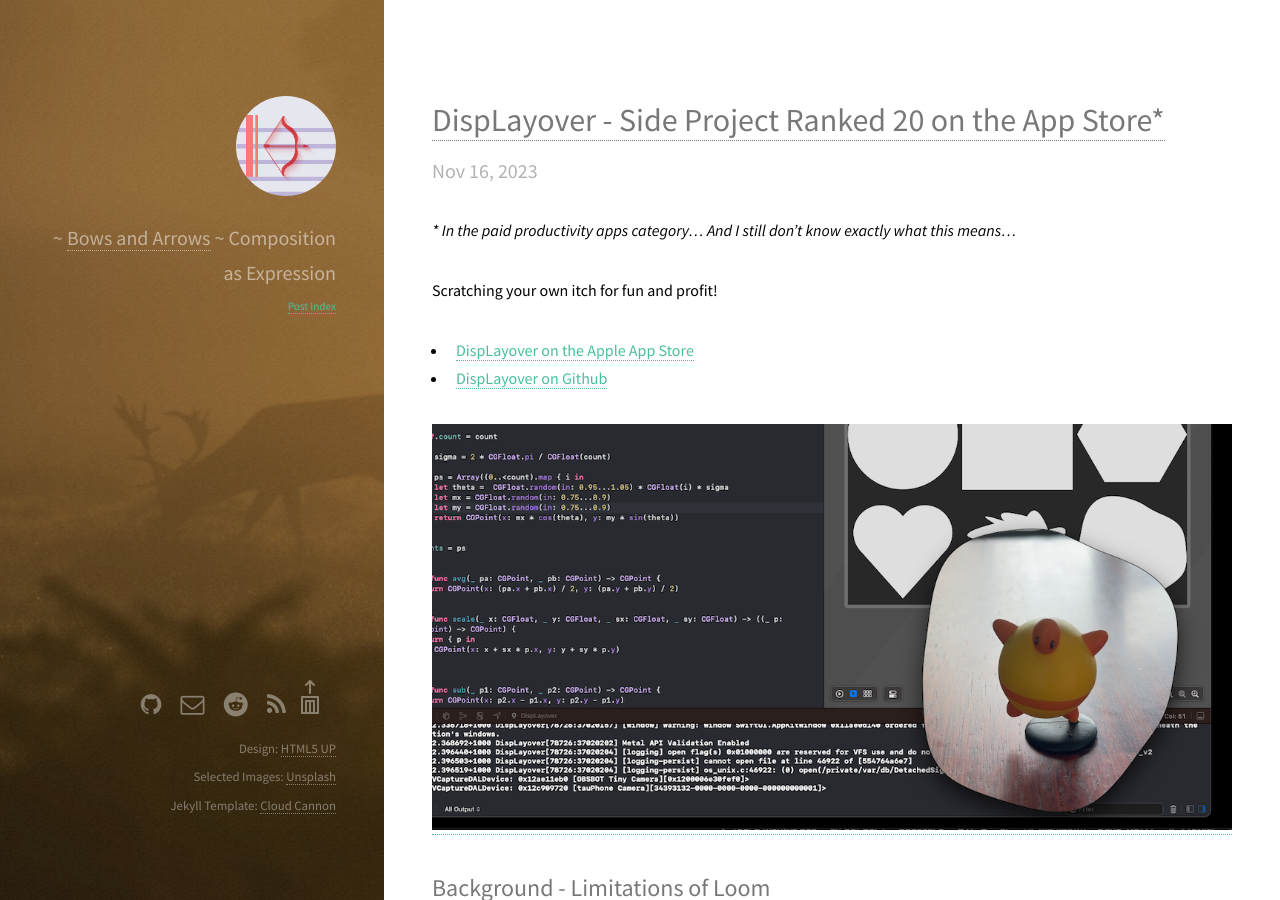
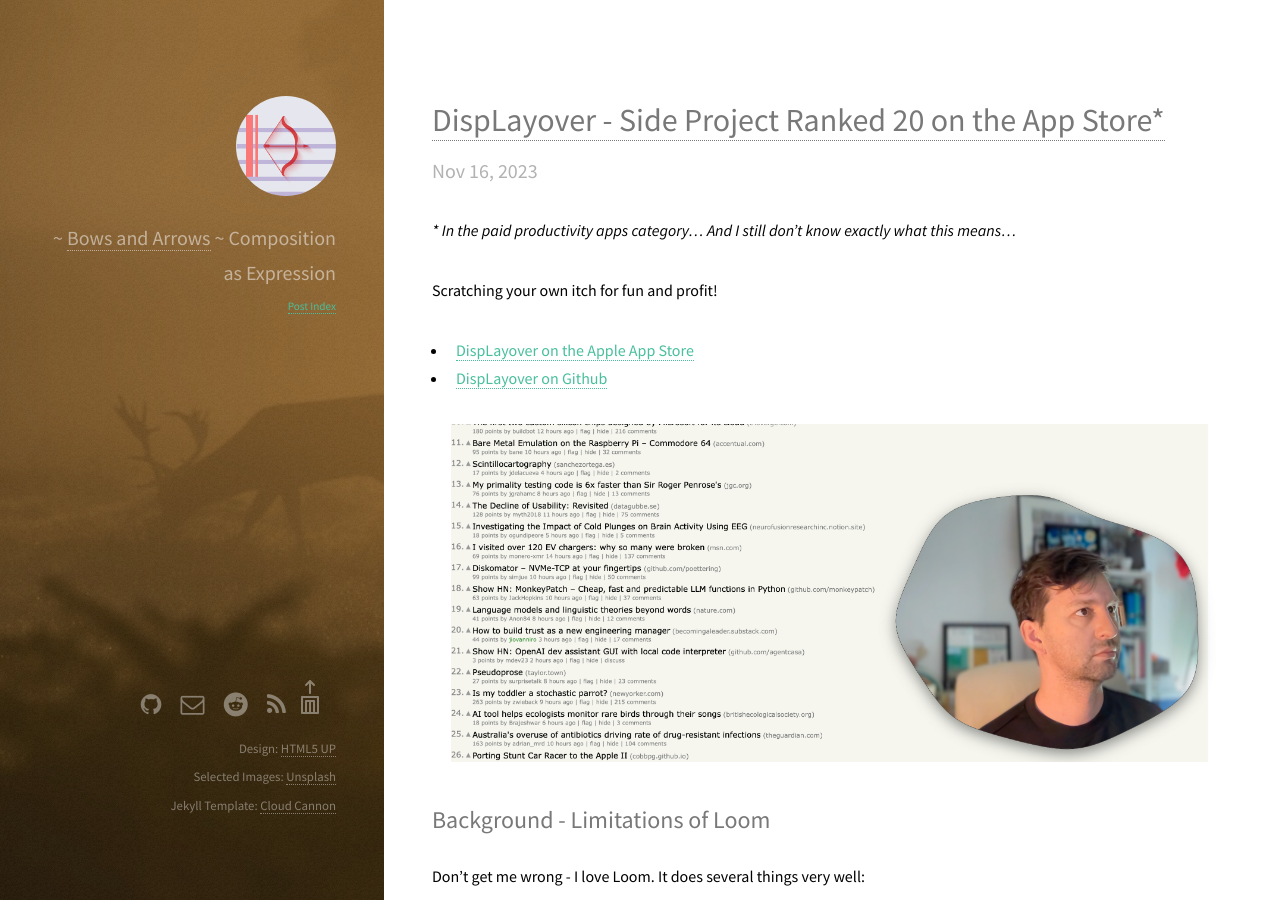
Before and after one commit to sordina/sordina.github.io, a Jekyll site: the page built from _posts/2023-11-16-1700102539-DispLayover.markdown, in a window 1280 px wide and 900 px high. Built offline with Jekyll 4.4.1, drawn with Linux system fonts in a browser that asks for light colours.

Commit message:
better screenshot

```diff
--- a/_posts/2023-11-16-1700102539-DispLayover.markdown
+++ b/_posts/2023-11-16-1700102539-DispLayover.markdown
@@ -12,7 +12,7 @@
 * [DispLayover on the Apple App Store](https://apps.apple.com/au/app/displayover/id6471848731?mt=12)
 * [DispLayover on Github](https://github.com/rensorapps/displayover/tree/main#-displayover)
 
-[ ![](/images/displayover/282210086-a3e648e8-4b3d-4aea-b7e6-eb548e29d314.png)  ](https://apps.apple.com/au/app/displayover/id6471848731?mt=12)
+![](/images/displayover/displayover-shot.png)
 
 
 <!--more-->
```
Also changed, not shown: images/displayover/displayover-shot.png (added).
